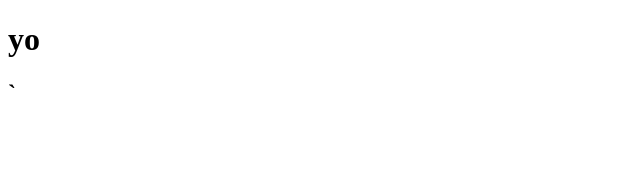
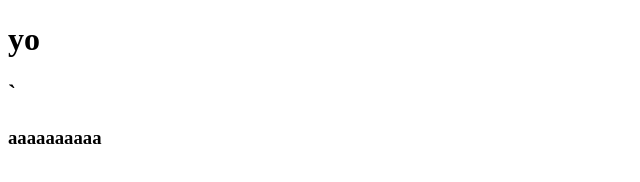
Before and after one commit to jamisonworld/githubtesting, a plain HTML site: page index.html in a window 1280 px wide. Shown: the whole page, without its empty margins (0-640 px from the left). Drawn offline with Linux system fonts and the light colour scheme.

Commit message:
Update index.html

```diff
--- a/index.html
+++ b/index.html
@@ -4,5 +4,6 @@
 
 <h1> yo </h1>
 <h2> `</h2>
+<h3> aaaaaaaaaa <h3>
 
 </html>
```
